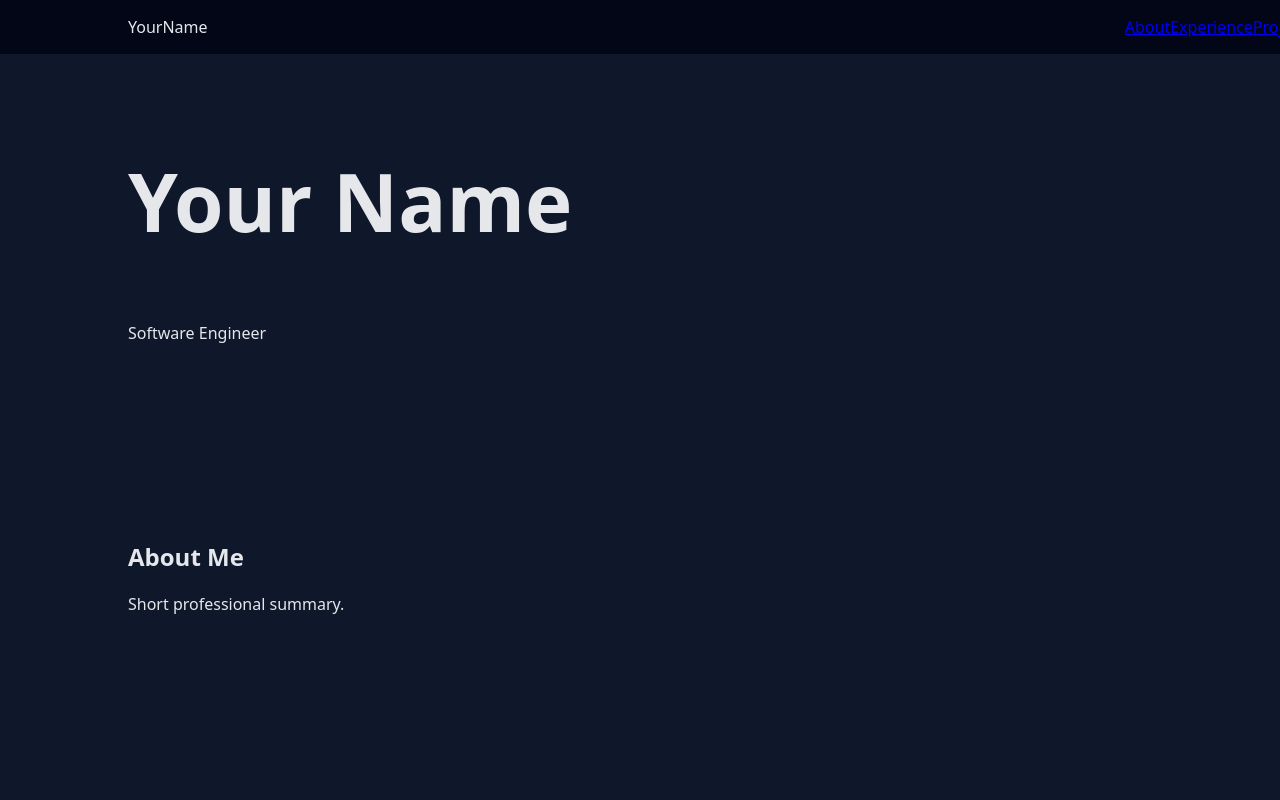
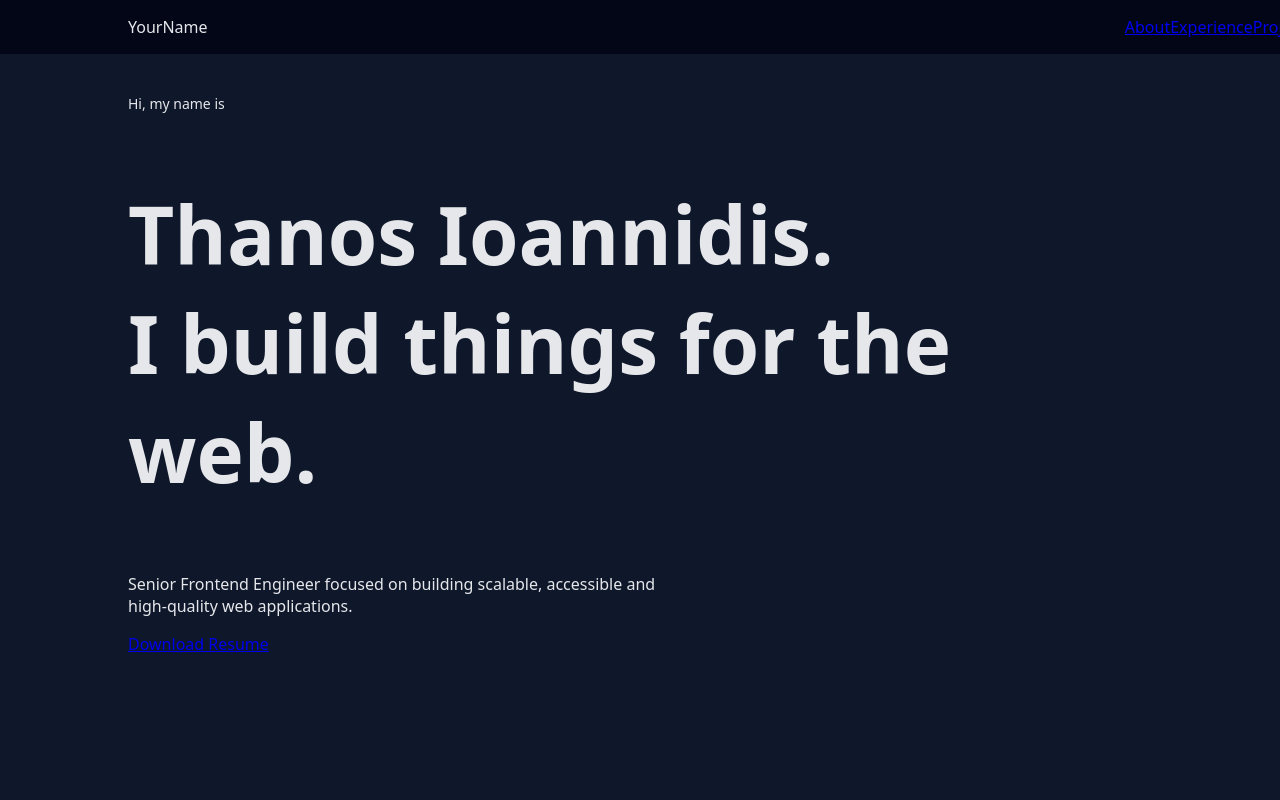
Before and after one commit to thanos-ioannidis/thanos-ioannidis.github.io, a React (Vite) app: page / in a window 1280 px wide. Shown: the top 800 px of the page. Built offline with nearby package versions, Linux system fonts and the light colour scheme.

Commit message:
Update Hero.tsx

```diff
--- a/src/sections/Hero.tsx
+++ b/src/sections/Hero.tsx
@@ -1,8 +1,22 @@
 export default function Hero() {
   return (
     <section className="hero">
-      <h1>Your Name</h1>
-      <p>Software Engineer</p>
+      <p className="intro">Hi, my name is</p>
+
+      <h1>
+        Thanos Ioannidis.
+        <br />
+        <span>I build things for the web.</span>
+      </h1>
+
+      <p className="summary">
+        Senior Frontend Engineer focused on building
+        scalable, accessible and high-quality web applications.
+      </p>
+
+      <a className="cta" href="/resume.pdf">
+        Download Resume
+      </a>
     </section>
   );
 }
```
